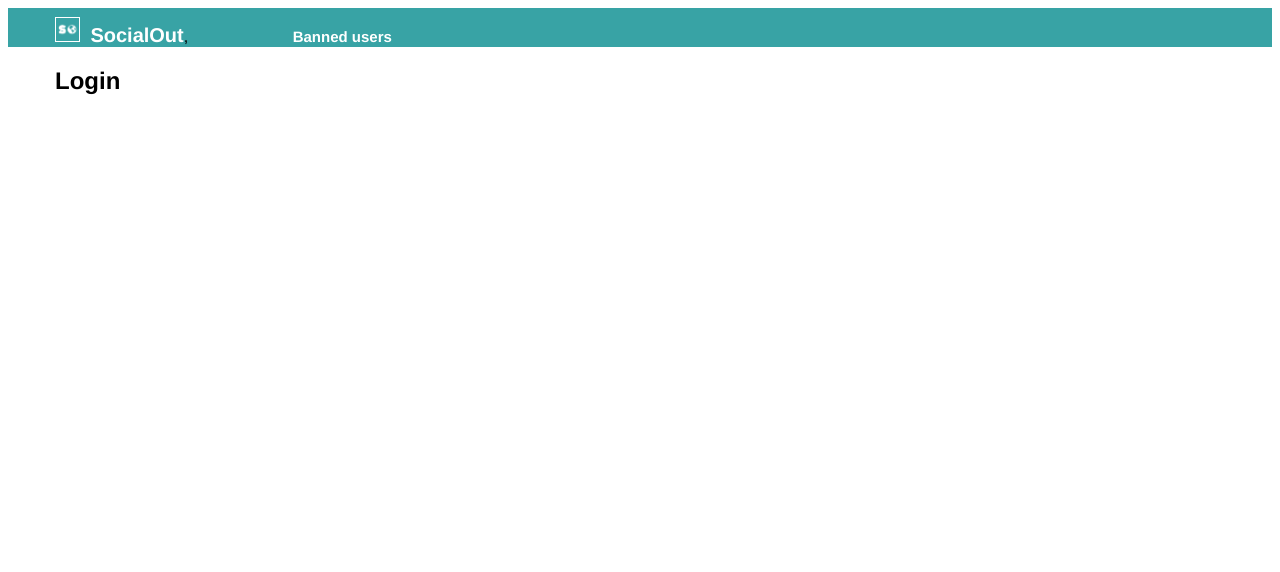
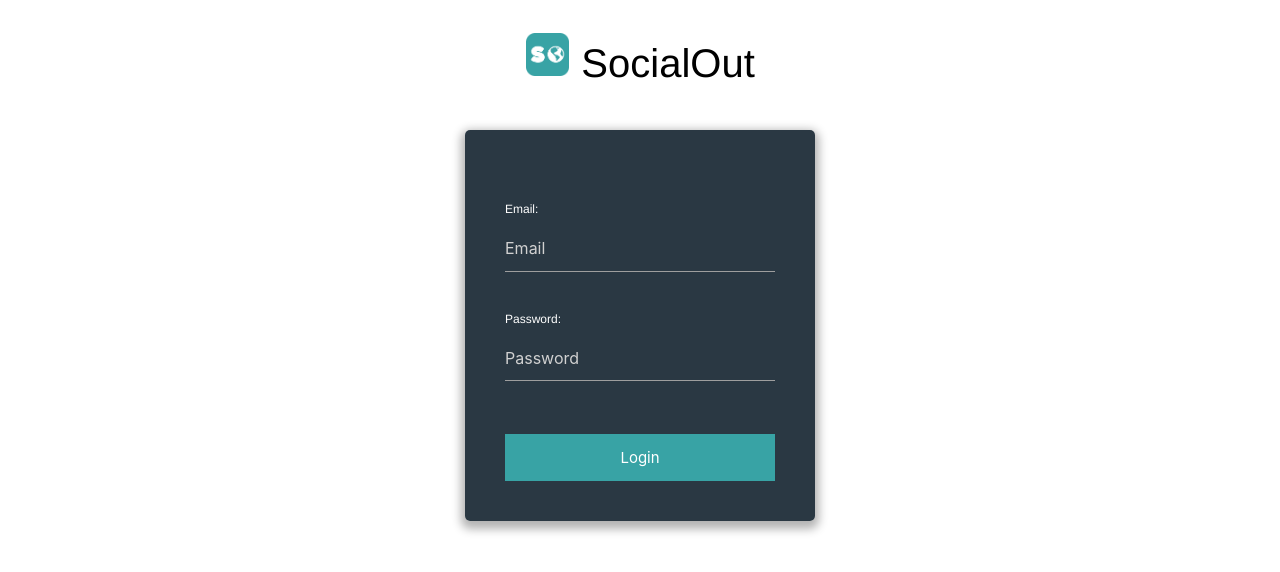
Before and after one commit to Pes-SocialOut/SO-webapp, a Vue app in the folder so-webapp/: page /login in a window 1280 px wide. Shown: the top 572 px of the page. Built offline with nearby package versions, Linux system fonts and the light colour scheme.

Commit message:
reportedUsers y bannedUsers probados con otro json, login maquetado

```diff
--- a/so-webapp/public/index.html
+++ b/so-webapp/public/index.html
@@ -10,6 +10,11 @@
       rel="stylesheet"
       href="/style.css"
     />
+    <!-- Compiled and minified CSS -->
+    <link rel="stylesheet" href="https://cdnjs.cloudflare.com/ajax/libs/materialize/1.0.0/css/materialize.min.css">
+
+    <!-- Compiled and minified JavaScript -->
+    <script src="https://cdnjs.cloudflare.com/ajax/libs/materialize/1.0.0/js/materialize.min.js"></script>
   </head>
   <body>
     <noscript>
--- a/so-webapp/src/App.vue
+++ b/so-webapp/src/App.vue
@@ -1,17 +1,12 @@
 <template>
   <div id="app">
-    <NavigationBar></NavigationBar>
     <router-view />
   </div>
 </template>
 
 <script>
-import NavigationBar from '@/components/NavigationBar'
 export default {
   name: 'App',
-  components: {
-    NavigationBar
-  }
 }
 </script>
 
--- a/so-webapp/src/components/NavigationBar.vue
+++ /dev/null
@@ -1,52 +0,0 @@
-<template>
-  <div class="bar">
-    <div class="container">
-      <a><img :src="require('@/assets/logo.png')" style="border:1px white solid; margin-left: auto;"></a>
-      <router-link :to="{path: '/'}" class="title">SocialOut</router-link>,
-      <router-link :to="{path: '/bannedUsers'}" class="item" style="margin-left: 100px;">Banned users</router-link>
-    </div>
-  </div>
-</template>
-
-<script>
-export default {
-  name: 'NavigationBar'
-}
-</script>
-
-<style scoped>
-.bar {
-  background-color: #38A3A5;
-}
-.title {
-  color: white;
-  font-weight: bold;
-  font-size: 20px;
-  text-decoration: none;
-  margin-left: 10px;
-}
-.item {
-  color: white;
-  font-weight: bold;
-  font-size: 15px;
-  text-decoration: none;
-}
-
-
-.pure-menu-item a {
-  color: black;
-  text-align: right;
-}
-.pure-menu-link:hover {
-  background-color: #38A3A5;
-}
-.pure-menu-link:focus {
-  background-color: #38A3A5;
-  color: white;
-}
-.container img {
-  width: 2%;
-  height: 2%;
-  margin-top: 9px;
-}
-</style>
--- a/so-webapp/src/views/BannedUsers.vue
+++ b/so-webapp/src/views/BannedUsers.vue
@@ -1,15 +1,94 @@
 <template>
+  <div class="bar">
+    <div class="container">
+      <a><img :src="require('@/assets/logo.png')" style="border:1px white solid; margin-left: auto;"></a>
+      <router-link :to="{path: '/'}" class="title">SocialOut</router-link>
+      <a class="subtitle">Banned users</a>
+    </div>
+  </div>
   <div class="container">
-    <h2>Banned Users</h2>
+    <table class="table table-striped">
+      <thead>
+        <tr>
+          <th>Username</th>
+          <th>Email</th>
+          <th>Ban date</th>
+        </tr>
+      </thead>
+      <tbody>
+        <tr v-for="usuario in usuarios" :key="usuario.id">
+          <td>{{usuario.name}}</td>
+          <td>{{usuario.email}}</td>
+          <td>{{usuario.website}}</td>
+          <button v-on:click="unban" class="button">Unban</button>
+        </tr>
+      </tbody>
+    </table>
   </div>
 </template>
 
 <script>
+import axios from 'axios'
 export default {
-  name: 'ReportedUsers'
+  name: 'BannedUsers',
+  data () {
+    return {
+      error: '',
+      usuarios: []
+    }
+  },
+  methods: {
+    getUsers () {
+      axios
+        .get('https://jsonplaceholder.typicode.com/users', {
+          headers: {
+            'Authorization': 'Bearer ' + this.token,
+          }
+        })
+        .then(response => {
+          this.usuarios = response.data;
+        })
+        .catch(error => {
+          this.error = error
+        })
+    },
+    unban () {
+
+    }
+  },
+  mounted () {
+    this.getUsers();
+  }
 }
 </script>
 
 <style scoped>
-
+.bar {
+  background-color: #38A3A5;
+}
+.title {
+  color: white;
+  font-weight: bold;
+  font-size: 20px;
+  text-decoration: none;
+  margin-left: 10px;
+}
+.subtitle {
+  color: white;
+  font-weight: bold;
+  font-size: 16px;
+  margin-left: 200px;
+}
+.container img {
+  width: 2%;
+  height: 2%;
+  margin-top: 9px;
+}
+.button {
+  background-color: rgba(56, 163, 165, 0.4);
+  border: none;
+  display: inline-block;
+  margin-top: 17px;
+  border-radius: 4px;
+}
 </style>
--- a/so-webapp/src/views/Login.vue
+++ b/so-webapp/src/views/Login.vue
@@ -1,15 +1,75 @@
 <template>
-  <div class="container">
-    <h2>Login</h2>
+ <div class="login">
+    <h2 class="title"><a><img :src="require('@/assets/logo.png')" style="border:1px white solid; margin-left: auto; width: 45px; height: 45px;"></a> SocialOut</h2>
+    <form action class="form">
+      <label class="form-label" for="#email">Email:</label>
+      <input v-model="email" class="form-input" type="email" id="email" required placeholder="Email">
+      <label class="form-label" for="#password">Password:</label>
+      <input v-model="password" class="form-input" type="password" id="password" placeholder="Password">
+      <p v-if="error" class="error">Wrong email or password.</p>
+      <input class="form-submit" type="submit" value="Login">
+    </form>
   </div>
 </template>
 
 <script>
 export default {
-  name: 'ReportedUsers'
+  name: 'ReportedUsers',
+  data: () => ({
+    email: '',
+    password: '',
+    error: false
+  }),
+  methods: {
+    login() {
+      console.log(this.email);
+      console.log(this.password);
+    }
+  }
 }
 </script>
 
 <style scoped>
-
+.login {
+  padding: 2rem;
+}
+.title {
+  text-align: center;
+  font-size: 40px;
+  margin-top: 2px;
+}
+.form {
+  margin: 3rem auto;
+  display: flex;
+  flex-direction: column;
+  justify-content: center;
+  width: 20%;
+  min-width: 350px;
+  max-width: 100%;
+  background: rgba(19, 35, 47, 0.9);
+  border-radius: 5px;
+  padding: 40px;
+  box-shadow: 0 4px 10px 4px rgba(0, 0, 0, 0.3);
+}
+.form-label {
+  margin-top: 2rem;
+  color: white;
+  margin-bottom: 0.5rem;
+}
+.form-input {
+  padding: 10px 15px;
+  background: none;
+  background-image: none;
+  border: 1px solid white;
+  color: white;
+}
+.form-submit {
+  background: #38A3A5;
+  border: none;
+  color: white;
+  margin-top: 3rem;
+  padding: 1rem 0;
+  cursor: pointer;
+  transition: background 0.2s;
+}
 </style>
--- a/so-webapp/src/views/ReportedUsers.vue
+++ b/so-webapp/src/views/ReportedUsers.vue
@@ -1,15 +1,102 @@
 <template>
-  <div class="container">
-    <h2>ReportedUsers</h2>
+  <div class="bar">
+    <div class="container">
+      <a><img :src="require('@/assets/logo.png')" style="border:1px white solid; margin-left: auto;"></a>
+      <router-link :to="{path: '/'}" class="title">SocialOut</router-link>
+      <a class="subtitle">Reported users</a>
+    </div>
+  </div>
+  <div>
+    <div v-for="user in users" :key="user.id" class="container">
+      <p>{{ user.username }}</p>
+      <table class="table table-striped">
+        <thead>
+          <tr>
+            <th>Events</th>
+            <th>Number of reports</th>
+          </tr>
+        </thead>
+        <tbody>
+          <td>{{user.name}}</td>
+          <td v-if=true style="background-color:rgba(255, 0, 0, 0.2);">{{user.email}}</td>
+          <td v-else>{{user.email}}</td>
+          <td></td>
+          <button v-on:click="ban" class="button">Ban</button>
+        </tbody>
+      </table>
+    </div>
   </div>
 </template>
 
 <script>
+import axios from 'axios'
 export default {
-  name: 'ReportedUsers'
+  name: 'BannedUsers',
+  data () {
+    return {
+      error: '',
+      users: []
+    }
+  },
+  methods: {
+    getUsers () {
+      axios
+        .get('https://jsonplaceholder.typicode.com/users', {
+          headers: {
+            'Authorization': 'Bearer ' + this.token,
+          }
+        })
+        .then(response => {
+          this.users = response.data;
+        })
+        .catch(error => {
+          this.error = error
+        })
+    },
+    unban () {
+
+    }
+  },
+  mounted () {
+    this.getUsers();
+  }
 }
 </script>
 
 <style scoped>
-
+.bar {
+  background-color: #38A3A5;
+}
+.title {
+  color: white;
+  font-weight: bold;
+  font-size: 20px;
+  text-decoration: none;
+  margin-left: 10px;
+  line-height: 0.5px;
+}
+.subtitle {
+  color: white;
+  font-weight: bold;
+  font-size: 16px;
+  margin-left: 200px;
+  line-height: 0.5px;
+}
+.container img {
+  width: 2%;
+  height: 2%;
+  margin-top: 9px;
+}
+.container {
+  background-color: rgba(56, 163, 165, 0.2);
+}
+.button {
+  border: 2px solid rgb(56, 163, 165);;
+  display: inline-block;
+  margin-top: 17px;
+  border-radius: 4px;
+}
+p{
+  text-decoration-line: underline;
+}
 </style>
```
